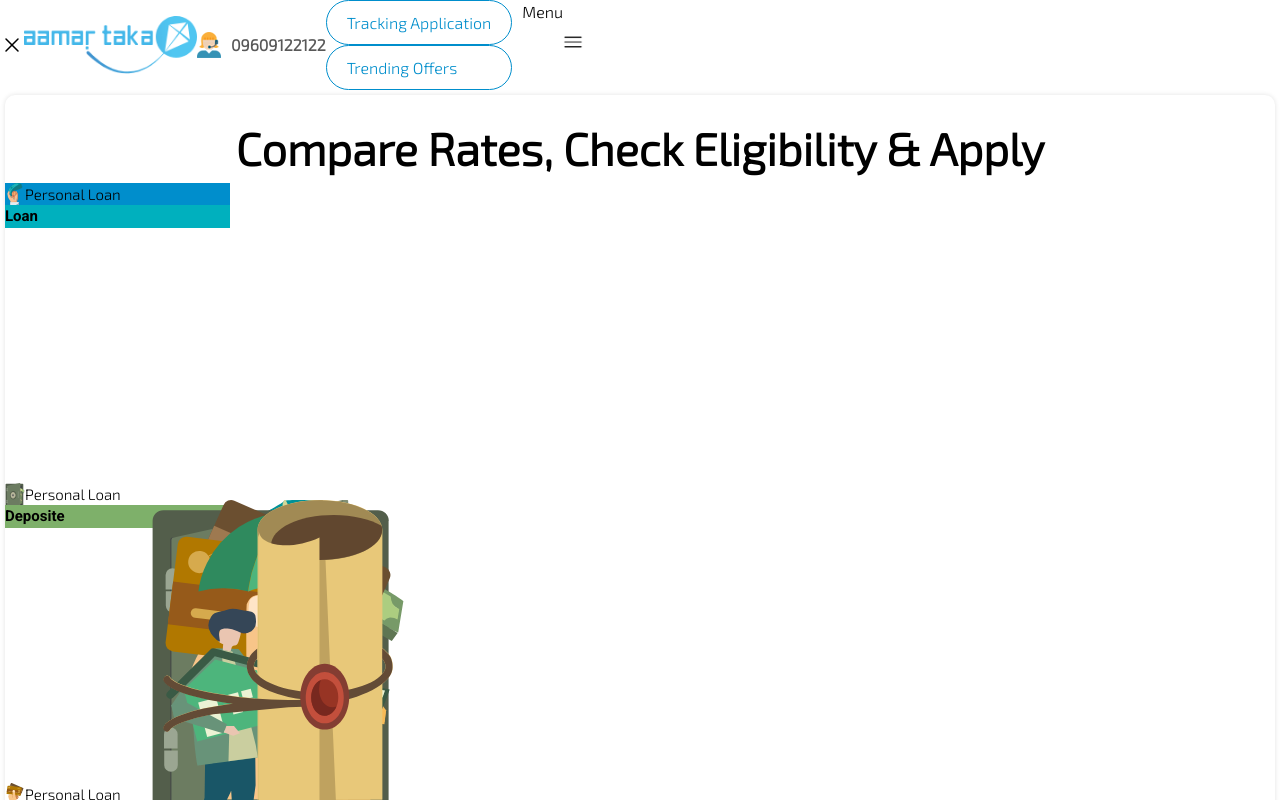
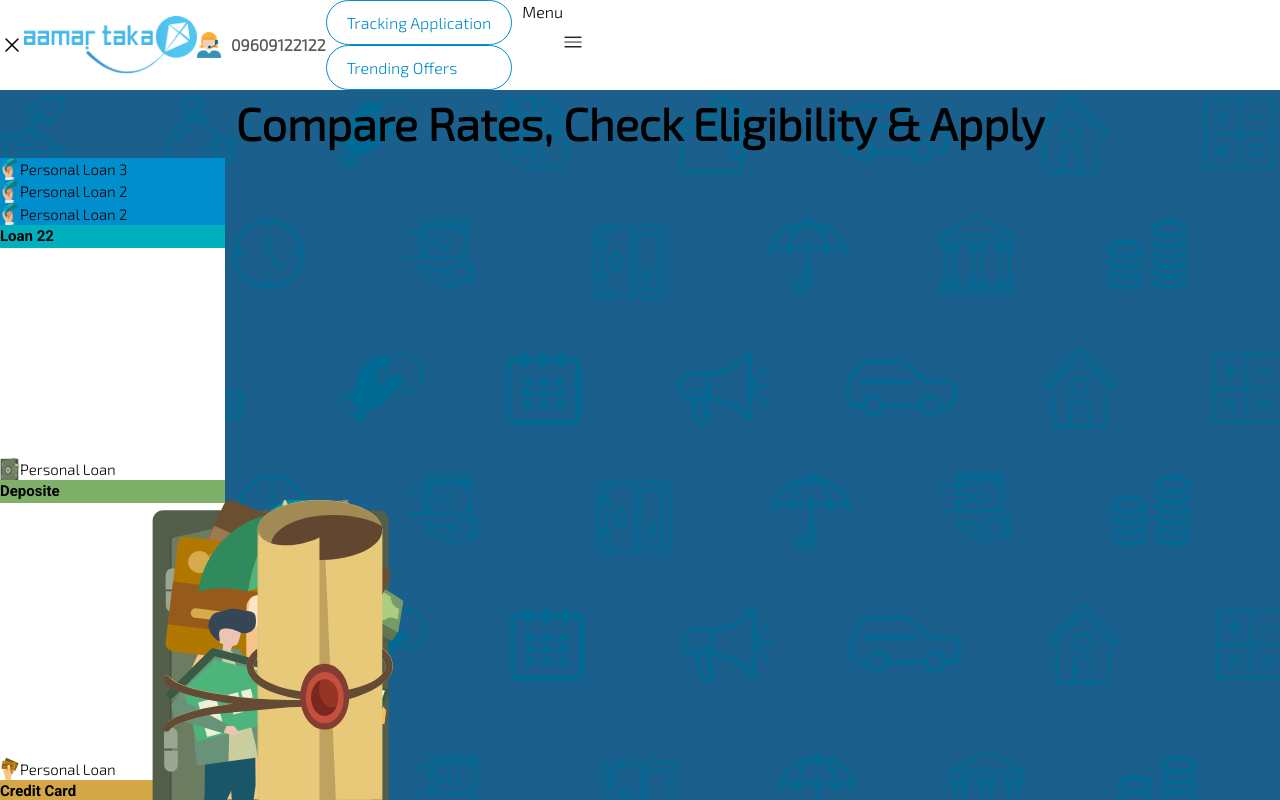
Before and after one commit to nizamseu/next-pwa, a Next.js app: page / in a window 1280 px wide. Shown: the top 800 px of the page. Built offline with nearby package versions, Linux system fonts and the light colour scheme.

Commit message:
error fixed

```diff
--- a/Components/MainCard/maincard.js
+++ b/Components/MainCard/maincard.js
@@ -7,8 +7,8 @@ import Insurance from "../../Images/Icon/insurance-font.svg";
 import Prize from "../../Images/Icon/prize-bond.svg";
 import Link from "next/link";
 import { useRouter } from "next/router";
+import Router from "next/router";
 const Maincard = () => {
-  const router = useRouter();
   return (
     <div className="mainCard">
       <h1 className="title-text text-4xl  text-center py-16 text-white">
@@ -19,13 +19,23 @@ const Maincard = () => {
         {/* Loan Component */}
         <div className="single_card_item  relative">
           <div
-            onClick={() => {
-              router.push("/personalLoan");
-            }}
-            className="singleItem flex align-items-center p-2 "
+            onClick={() => Router.push("/user")}
+            className="singleItem flex align-items-center p-2 z-50 "
           >
             <Image width={20} height={15} src={Loan} alt="" />
-            <p className="pl-6 text-xl">Personal Loan</p>
+            <p className="pl-6 text-xl ">Personal Loan 3</p>
+          </div>
+          <div className="singleItem flex align-items-center p-2 ">
+            <Image width={20} height={15} src={Loan} alt="" />
+            <p onClick={() => Router.push("/user")} className="pl-6 text-xl">
+              Personal Loan 2
+            </p>
+          </div>
+          <div className="singleItem flex align-items-center p-2 ">
+            <Image width={20} height={15} src={Loan} alt="" />
+            <p onClick={() => Router.push("/user")} className="pl-6 text-xl">
+              Personal Loan 2
+            </p>
           </div>
           <div className="loan flex h-full left-0 top-0  absolute w-full ">
             <div
@@ -35,7 +45,7 @@ const Maincard = () => {
               <Image height={300} width={300} src={Loan} alt="" />
             </div>
             <p className="cardTitle absolute top-4 left-4  text-2xl font-bold text-white">
-              Loan
+              Loan 22
             </p>
           </div>
         </div>
--- a/Components/PersonalLoan/eligibility.js
+++ b/Components/PersonalLoan/eligibility.js
@@ -98,7 +98,7 @@ const Eligibility = () => {
             onClick={() => Router.push("/personalLoan/mainform")}
             className="elg_btn_check  m-4"
           >
-            Compare Rate
+            Check Eligibility
           </button>
         </div>
       </div>
--- a/Components/PersonalLoan/loanForm.js
+++ b/Components/PersonalLoan/loanForm.js
@@ -17,7 +17,7 @@ const LoanForm = () => {
   };
   return (
     <div>
-      <div className="gender grid xl:grid-cols-12 grid-cols">
+      <div className="gender grid ">
         {/* gender Area  */}
         <div className="flex mt-4 items-center mx-4">
           {/* text area section  */}
@@ -36,6 +36,7 @@ const LoanForm = () => {
                   id="new_loan"
                   name="gender"
                   value="female"
+                  style={{ marginLeft: "1px" }}
                 />
                 <span className="radio-checkmark"></span>
               </label>
@@ -145,7 +146,7 @@ const LoanForm = () => {
                   onChange={handleChange}
                   className="form-select form-select-lg mb-3 w-full px-4 py-2 mt-1 text-xl font-normal text-gray-700bg-white bg-clip-padding bg-no-repeat border border-solid border-gray-300b rounded "
                 >
-                  <option selected>{data?.profession}</option>
+                  <option selected>{data?.profession || "Profession"}</option>
                   <option value="Salaried">Salaried</option>
                   <option value="Businessman">Businessman</option>
                   <option value="Land Lord">Land Lord</option>
--- a/Components/PersonalLoan/salariedForm.js
+++ b/Components/PersonalLoan/salariedForm.js
@@ -21,7 +21,7 @@ const SalariedForm = () => {
   };
 
   return (
-    <div className="gender grid xl:grid-cols-12 grid-cols">
+    <div className="gender grid ">
       {/* your Company Name here  */}
       <div className="flex justify-items-center items-center mt-8 mx-4">
         {/* text area section  */}
--- a/styles/globals.scss
+++ b/styles/globals.scss
@@ -24,7 +24,7 @@ a {
   box-sizing: border-box;
 }
 .mainCard {
-  background-image: url("../Images//Icon/home_banner_background.svg");
+  background-image: url("../Images/Icon/home_banner_background.svg");
   background-color: #1b5f8d;
   background-blend-mode: color;
   background-position: center;
@@ -68,6 +68,7 @@ a {
 }
 .singleItem:hover {
   background-color: #d31414;
+  cursor: pointer;
 }
 // .loan:hover {
 //   opacity: 0;
@@ -266,14 +267,14 @@ a {
   font-weight: bold;
   line-height: 10px;
 }
-.mainCard {
-  border-radius: 10px;
-  background: #fff;
-  box-shadow: 0 0 5px #e2e2e2;
-  border: none !important;
-  padding: 20px 0 15px;
-  margin: 5px;
-}
+// .mainCard {
+//   border-radius: 10px;
+//   background: #fff;
+//   box-shadow: 0 0 5px #e2e2e2;
+//   border: none !important;
+//   padding: 20px 0 15px;
+//   margin: 5px;
+// }
 .cardText {
   color: #434343;
   font-size: 14px;
@@ -452,3 +453,27 @@ a {
   border: 1px solid #0ab9f2;
   transition: all 0.5s linear;
 }
+// https://www.w3schools.com/howto/tryit.asp?filename=tryhow_css_custom_radio
+select,
+input {
+  outline: none;
+}
+
+// select:focus > option:hover {
+//   border: 10px solid red;
+// }
+// option {
+//   border: none !important;
+//   color: #357b1d !important;
+// }
+
+input[type="radio"] {
+  border: 0;
+  background: none;
+  -webkit-appearance: none;
+}
+input[type="radio"]:checked {
+  border: 5px solid #00bdf2;
+  border-radius: 100%;
+  -webkit-appearance: green;
+}
```
